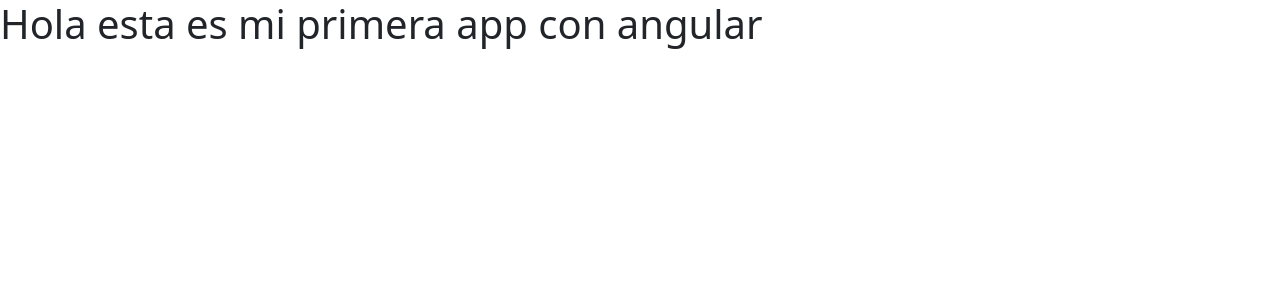
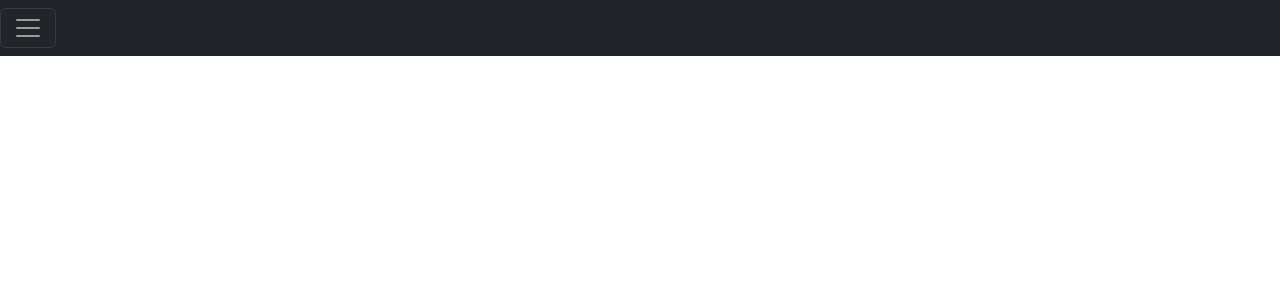
Before and after one commit to JonnySC/Full-Stack-Developer, an Angular app in the folder Proyectos/lista-pendientes/: page / in a window 1280 px wide. Shown: the top 300 px of the page. Built offline with nearby package versions, Linux system fonts and the light colour scheme.

Commit message:
actualizacion

```diff
--- a/Proyectos/lista-pendientes/src/app/app.component.html
+++ b/Proyectos/lista-pendientes/src/app/app.component.html
@@ -1,3 +1,13 @@
-<div>
-  <h1>Hola esta es mi primera app con angular</h1>
+<div class="pos-f-t">
+  <div class="collapse" id="navbarToggleExternalContent">
+    <div class="bg-dark p-4">
+      <h5 class="text-white h4">Collapsed content</h5>
+      <span class="text-muted">Toggleable via the navbar brand.</span>
+    </div>
+  </div>
+  <nav class="navbar navbar-dark bg-dark">
+    <button class="navbar-toggler" type="button" data-toggle="collapse" data-target="#navbarToggleExternalContent" aria-controls="navbarToggleExternalContent" aria-expanded="false" aria-label="Toggle navigation">
+      <span class="navbar-toggler-icon"></span>
+    </button>
+  </nav>
 </div>
```
